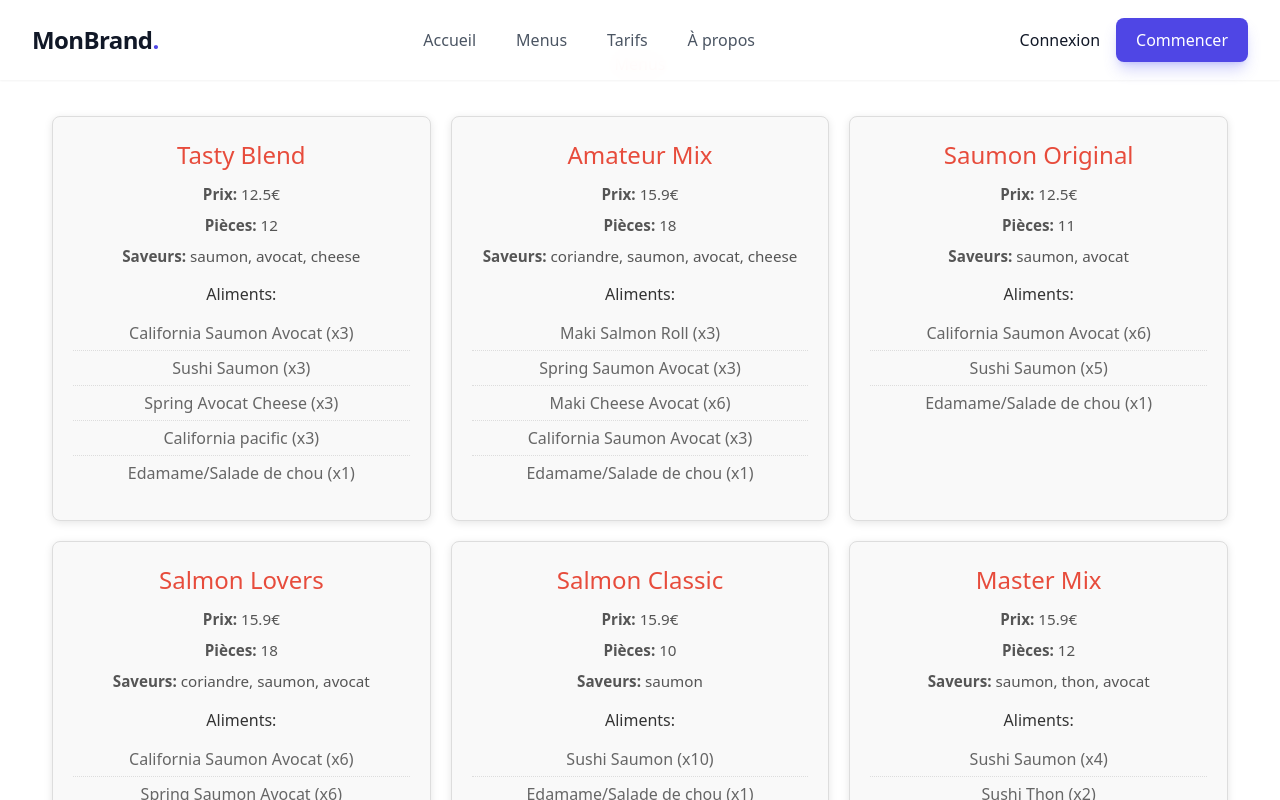
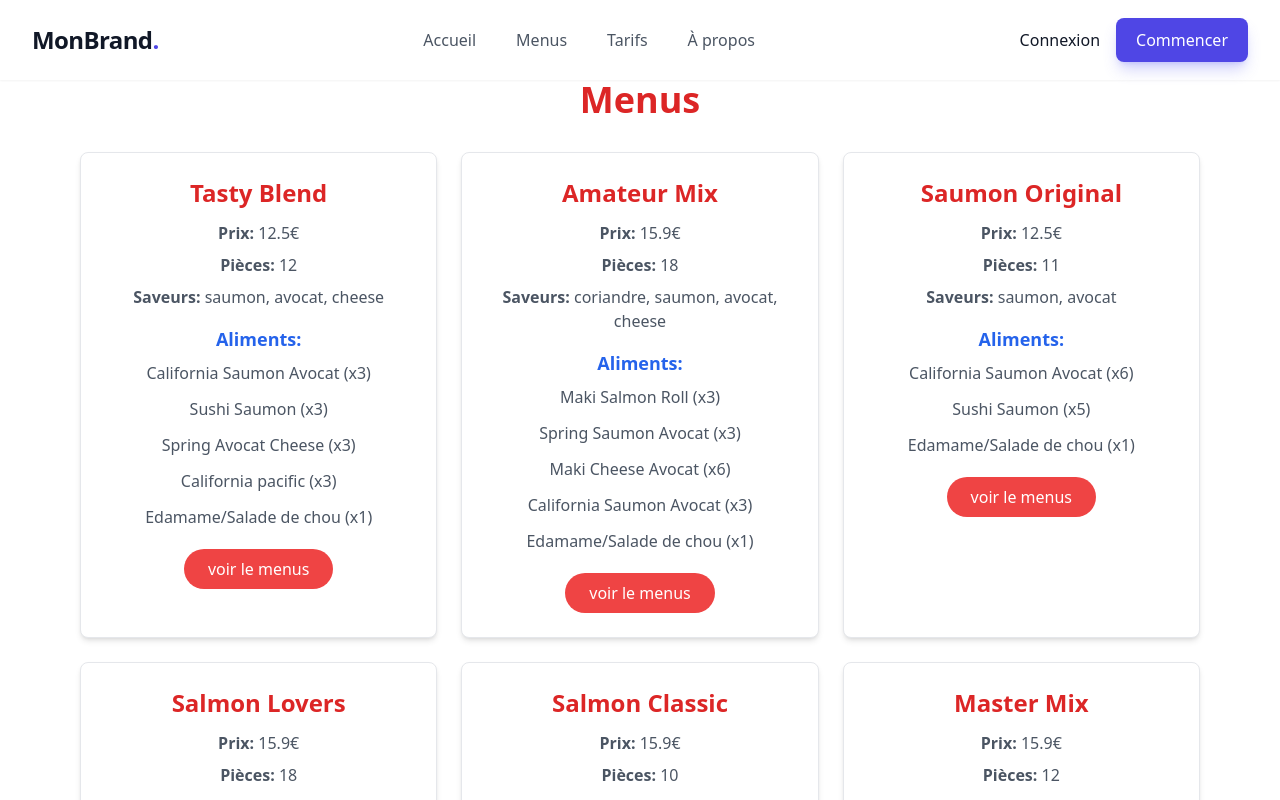
Before and after one commit to MakineIUT/sushi, a React (Vite) app in the folder SushiFast/: page /menus in a window 1280 px wide. Shown: the top 800 px of the page. Built offline with nearby package versions, Linux system fonts and the light colour scheme.

Commit message:
ajout tailwing dans la page menu

```diff
--- a/SushiFast/src/App.css
+++ b/SushiFast/src/App.css
@@ -1,69 +1,6 @@
 #root {
   max-width: 1280px;
-  margin: 0 auto;
-  padding: 2rem;
+  margin:  auto;
+  padding: 3rem;
   text-align: center;
 }
-
-.boxes-container {
-  display: grid;
-  grid-template-columns: repeat(auto-fit, minmax(300px, 1fr));
-  gap: 20px;
-  padding: 20px;
-  margin-top: 20px;
-}
-
-.box-card {
-  border: 1px solid #ddd;
-  border-radius: 8px;
-  padding: 20px;
-  background-color: #f9f9f9;
-  box-shadow: 0 2px 8px rgba(0, 0, 0, 0.1);
-  transition: transform 0.3s ease, box-shadow 0.3s ease;
-}
-
-.box-card:hover {
-  transform: translateY(-5px);
-  box-shadow: 0 4px 12px rgba(0, 0, 0, 0.15);
-}
-
-.box-card h2 {
-  color: #e74c3c;
-  margin-bottom: 10px;
-  font-size: 1.5rem;
-}
-
-.box-card h3 {
-  color: #333;
-  margin-top: 15px;
-  margin-bottom: 10px;
-  font-size: 1rem;
-}
-
-.box-card p {
-  margin: 8px 0;
-  color: #555;
-  font-size: 0.95rem;
-}
-
-.box-card ul {
-  list-style: none;
-  padding-left: 0;
-  margin: 10px 0;
-}
-
-.box-card li {
-  padding: 5px 0;
-  color: #666;
-  border-bottom: 1px dotted #ddd;
-}
-
-.box-card li:last-child {
-  border-bottom: none;
-}
-
-h1 {
-  text-align: center;
-  color: #e74c3c;
-  margin: 20px 0;
-}
--- a/SushiFast/src/Pages/menus.jsx
+++ b/SushiFast/src/Pages/menus.jsx
@@ -9,23 +9,30 @@ function Menus() {
   }, []);
 
   return (
-    <div>
-      <h1>Menus</h1>
-      <div className="boxes-container">
+    <div className="max-w-7xl mx-auto p-8">
+      <h1 className="text-4xl font-bold text-center text-red-600 mb-8">Menus</h1>
+      <div className="grid grid-cols-1 md:grid-cols-2 lg:grid-cols-3 gap-6">
         {Boxes.map((box) => (
-          <div key={box.id} className="box-card">
-            <h2>{box.nom}</h2>
-            <p><strong>Prix:</strong> {box.prix}€</p>
-            <p><strong>Pièces:</strong> {box.pieces}</p>
-            <p><strong>Saveurs:</strong> {box.saveurs.join(", ")}</p>
-            <h3>Aliments:</h3>
-            <ul>
+          <div key={box.id} className="border border-gray-200 rounded-lg p-6 bg-white shadow-md hover:shadow-xl hover:-translate-y-2 transition duration-500">
+            <h2 className="text-2xl font-bold text-red-600 mb-3">{box.nom}</h2>
+            <p className="text-gray-600 mb-2"><strong>Prix:</strong> {box.prix}€</p>
+            <p className="text-gray-600 mb-2"><strong>Pièces:</strong> {box.pieces}</p>
+            <p className="text-gray-600 mb-4"><strong>Saveurs:</strong> {box.saveurs.join(", ")}</p>
+
+            <h3 className="text-lg font-semibold text-blue-600 mt-4 mb-2">Aliments:</h3>
+            <ul className="space-y-2">
               {box.aliments.map((aliment, index) => (
-                <li key={index}>
+                <li key={index} className="text-gray-600 pb-1">
                   {aliment.nom} (x{aliment.quantite})
                 </li>
               ))}
             </ul>
+
+            <div className="flex justify-center mt-4">
+              <button className="bg-red-500 text-white px-6 py-2 rounded-full hover:bg-red-600 transition">
+                voir le menus
+              </button>
+            </div>
           </div>
         ))}
       </div>
```
